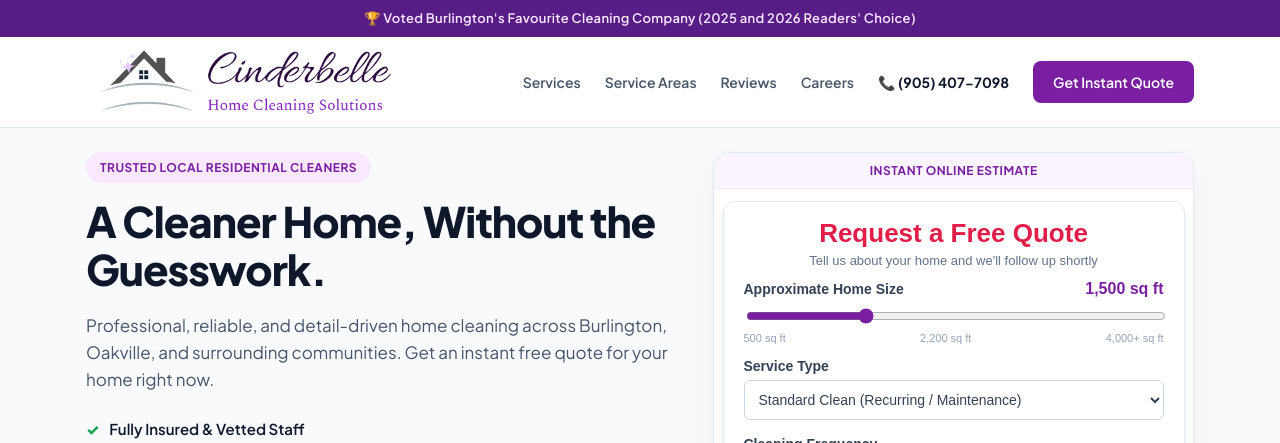
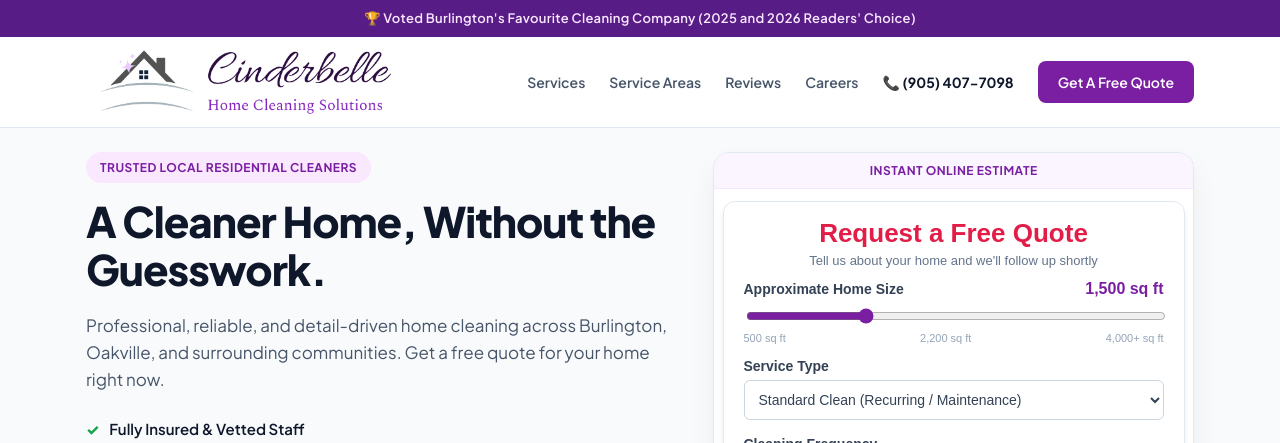
Before and after one commit to jawes2315/cinderbelle-website, a plain HTML site: page index.html in a window 1280 px wide. Shown: the top 443 px of the page. Drawn offline with Linux system fonts and the light colour scheme.

Commit message:
Replaced all the instant quote verbage

```diff
--- a/index.html
+++ b/index.html
@@ -33,7 +33,7 @@
       <a href="#reviews">Reviews</a>
       <a href="careers.html">Careers</a>
       <a href="tel:19054077098" class="phone-link">📞 (905) 407-7098</a>
-      <a href="#calculator" class="btn btn-primary btn-nav">Get Instant Quote</a>
+      <a href="#calculator" class="btn btn-primary btn-nav">Get A Free Quote</a>
     </nav>
 
     <!-- 1. Hamburger button goes right here, inside nav-container -->
@@ -51,7 +51,7 @@
     <a href="#reviews" class="mobile-link">Reviews</a>
     <a href="careers.html" class="mobile-link highlight-link">Careers</a>
     <a href="tel:19054077098" class="mobile-link phone-link">📞 (905) 407-7098</a>
-    <a href="#calculator" class="btn btn-primary btn-nav mobile-cta-btn">Get Instant Quote</a>
+    <a href="#calculator" class="btn btn-primary btn-nav mobile-cta-btn">Get A Free Quote</a>
   </div>
 </header>  <!-- Hero Section with Embedded Calculator -->
   <section class="hero-section">
@@ -60,7 +60,7 @@
         <div class="badge">Trusted Local Residential Cleaners</div>
         <h1>A Cleaner Home, Without the Guesswork.</h1>
         <p class="hero-desc">
-          Professional, reliable, and detail-driven home cleaning across Burlington, Oakville, and surrounding communities. Get an instant free quote for your home right now.
+          Professional, reliable, and detail-driven home cleaning across Burlington, Oakville, and surrounding communities. Get a free quote for your home right now.
         </p>
 
         <div class="hero-perks">
```
